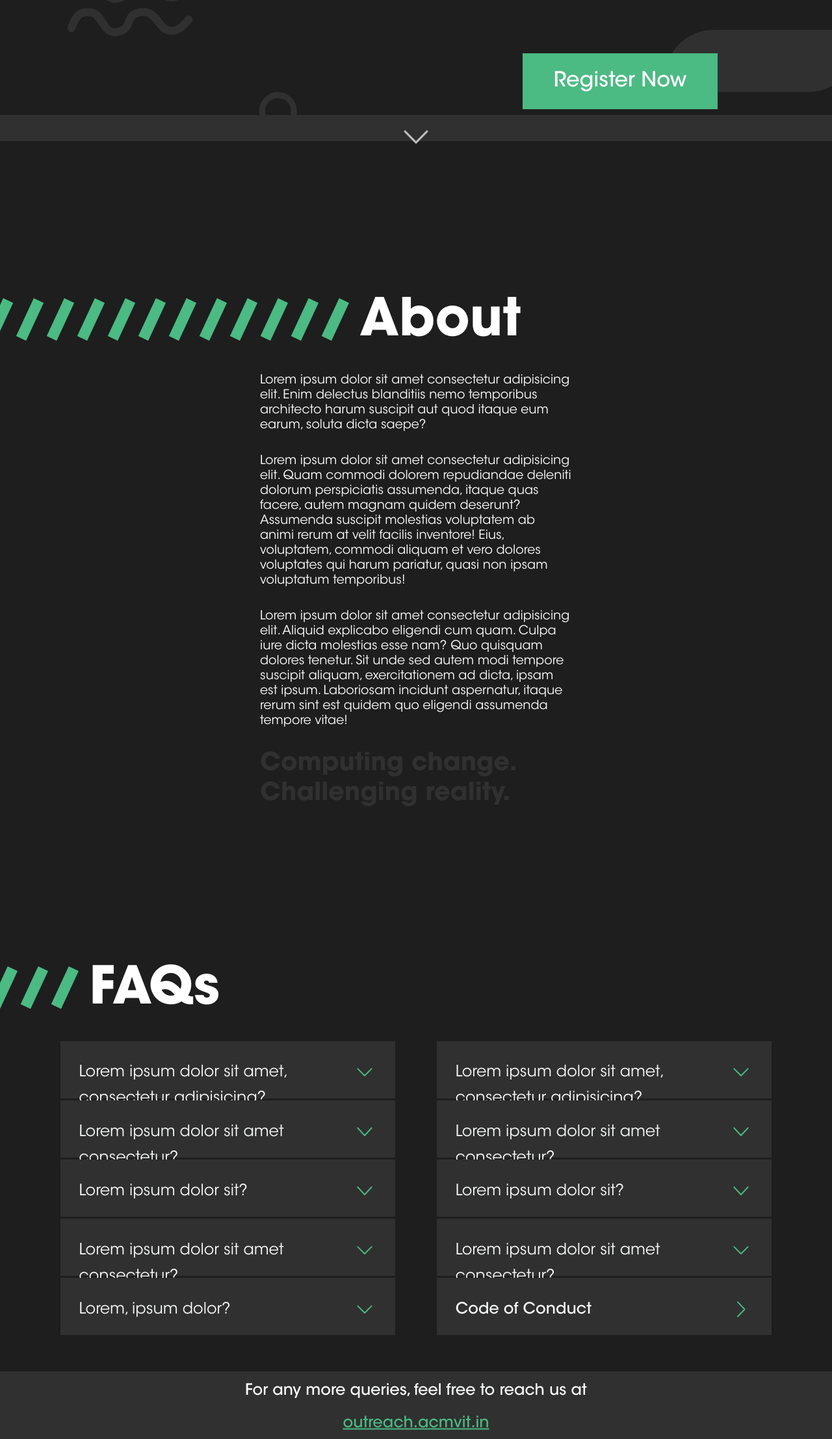
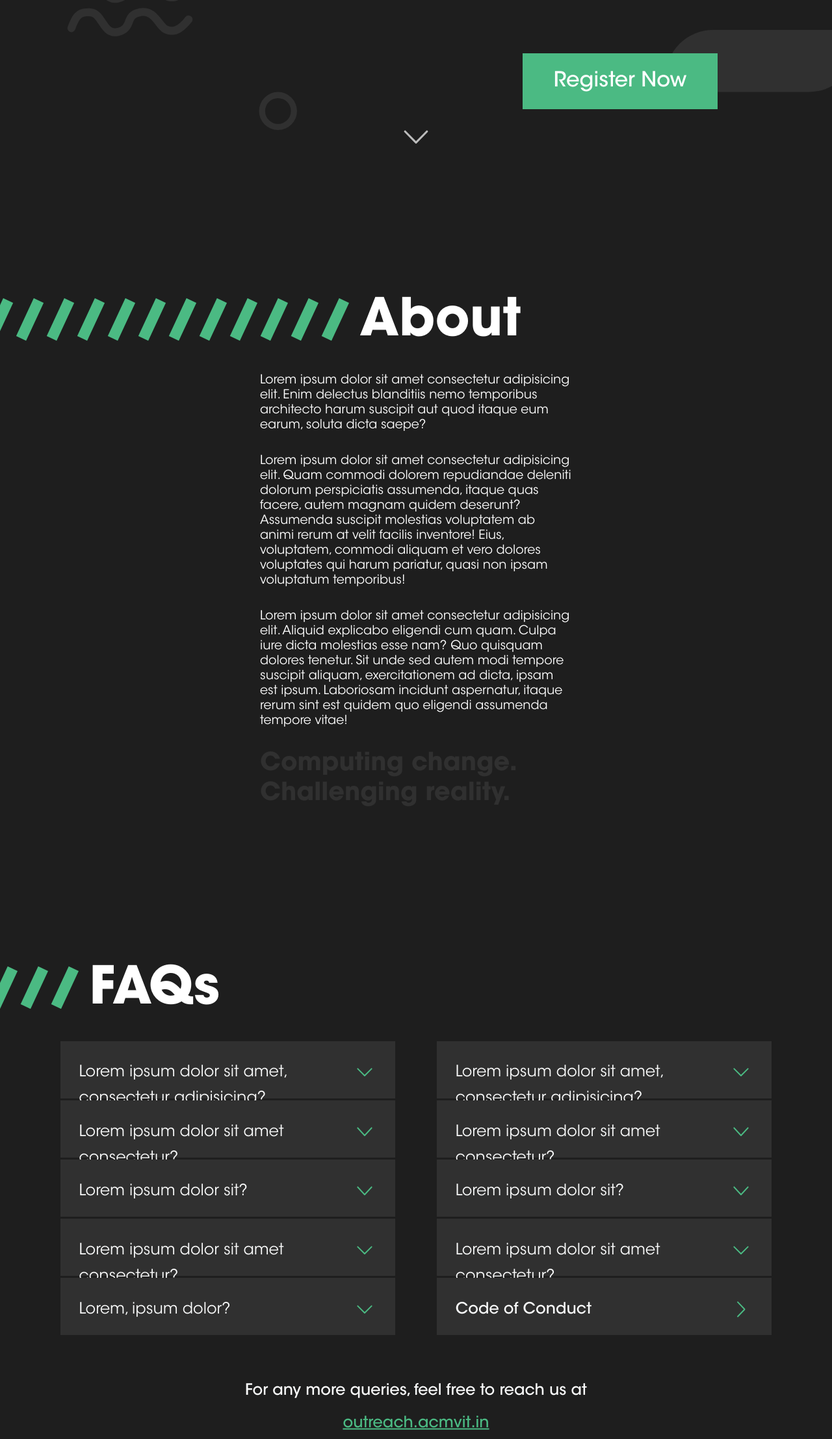
Before and after one commit to ACM-VIT/c2c-website-2020, a website: page src/index.html in a window 1280 px wide. Shown: the part 583-2797 px from the top of the page at 65% size. Drawn offline with nearby package versions, Linux system fonts and the light colour scheme; files that its build step writes are made by us from their sources.

Commit message:
refactor: fixed footer backgrounds

```diff
--- a/src/css/main.scss
+++ b/src/css/main.scss
@@ -42,7 +42,7 @@
 
 @mixin grid {
   display: grid;
-  grid-template-columns: repeat(auto-fit, minmax(18rem, 1fr));
+  grid-template-columns: repeat(auto-fit, minmax(17rem, 1fr));
   margin: 3rem 8rem;
   grid-gap: 1rem;
 }
@@ -302,7 +302,8 @@
     }
   }
 
-  footer {
+  & footer {
+    background: none;
     width: 100%;
     height: 5vh;
     position: absolute;
@@ -465,7 +466,8 @@
     }
   }
 
-  footer {
+  & footer {
+    background: none;
     text-align: center;
     padding: 1rem;
 
```
Also changed, not shown: dist/css/main.css.
